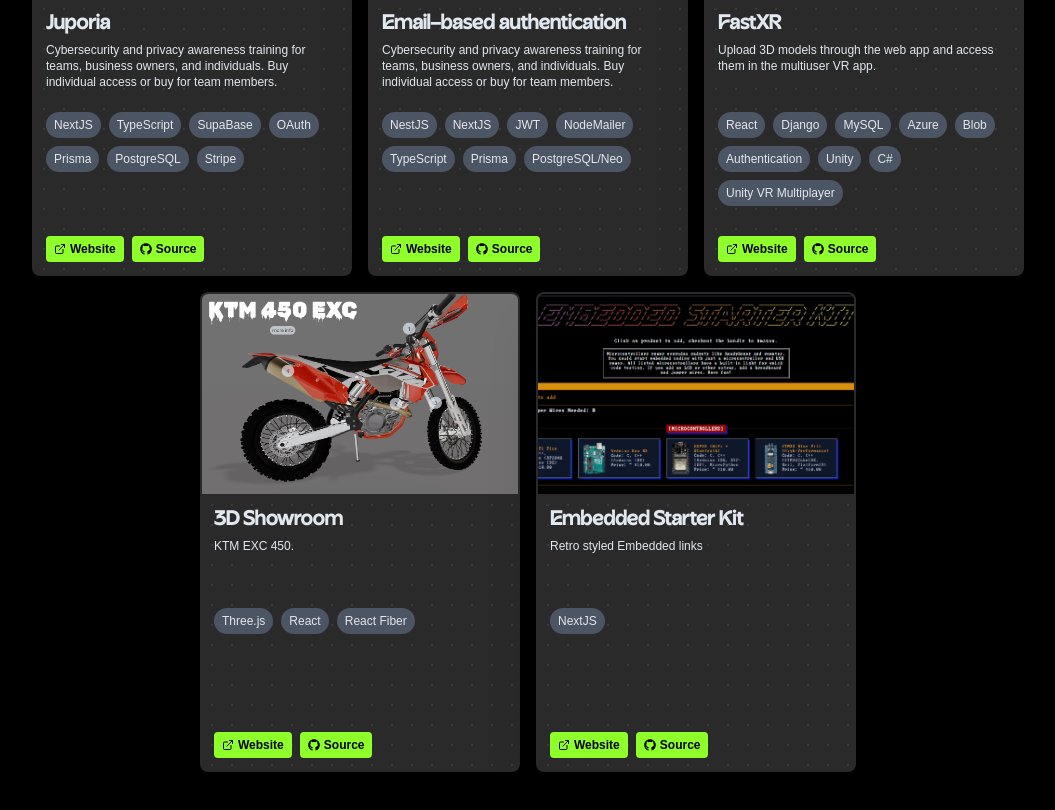
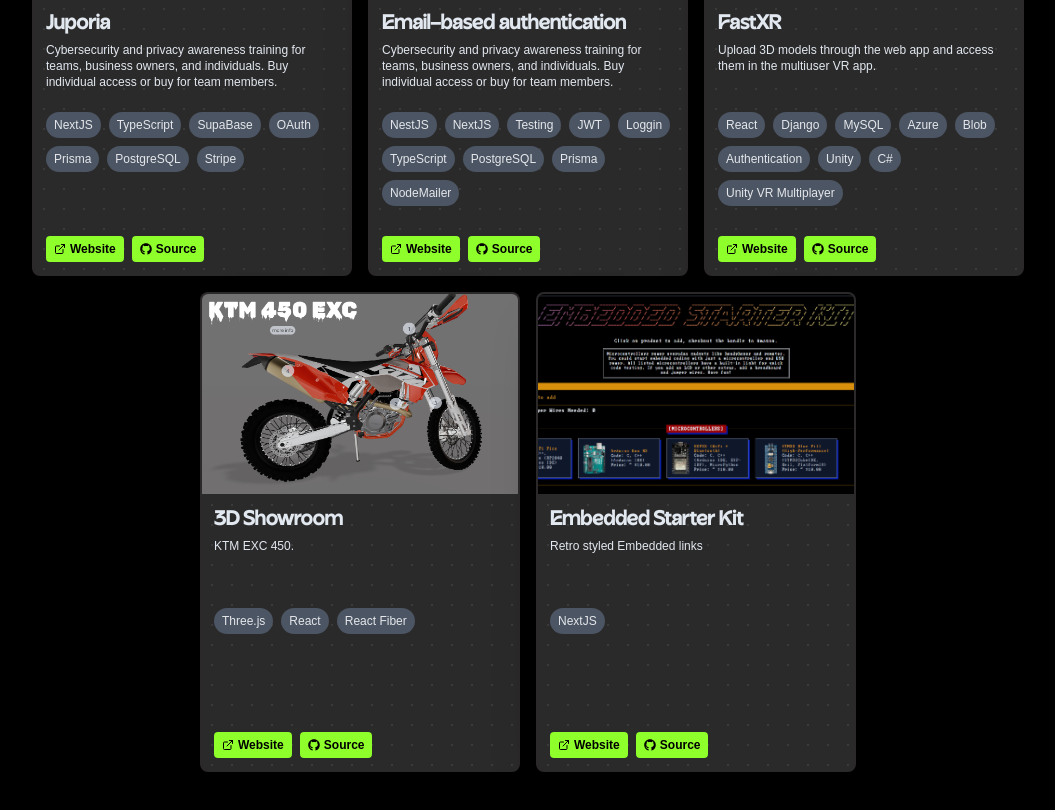
Before and after one commit to jonas-soderholm/portfolio-nextjs, a Next.js app: page / in a window 1280 px wide. Shown: the part 2320-3130 px from the top of the page, without its empty margins (112-1167 px from the left). Built offline with nearby package versions, Linux system fonts and the light colour scheme.

Commit message:
chore: update project descriptions

```diff
--- a/app/components/Projects.tsx
+++ b/app/components/Projects.tsx
@@ -36,11 +36,13 @@
       language: [
         "NestJS",
         "NextJS",
+        "Testing",
         "JWT",
+        "Loggin",
+        "TypeScript",
+        "PostgreSQL",
+        "Prisma",
         "NodeMailer",
-        "TypeScript",
-        "Prisma",
-        "PostgreSQL/Neo",
       ],
       image: "auth-mail.png",
       url: "https://auth.jonas-soderholm.dev/login",
```
